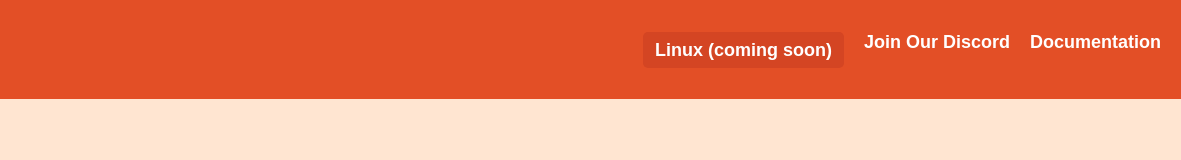
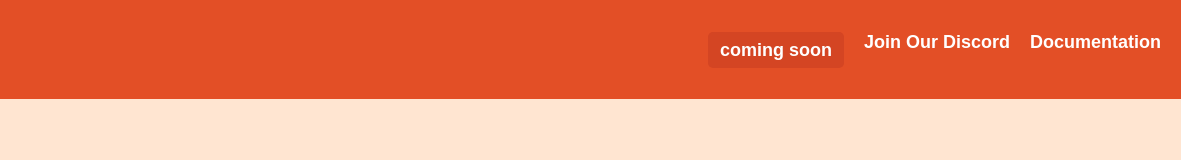
Before and after one commit to AlmejasHub/WSTOAPP, a plain HTML site: page index.html in a window 1280 px wide. Shown: the full height of the page, 99-1280 px from the left. Drawn offline with Linux system fonts and the light colour scheme.

Commit message:
Update index.html

```diff
--- a/index.html
+++ b/index.html
@@ -17,8 +17,7 @@
           <select class="dropbtn">
             <label value="" disabled selected>Create New App +</label>
             <option value="editor">Windows</option>
-            <option value="" disabled selected>Mac (coming soon)</option>
-            <option value="" disabled selected>Linux (coming soon)</option>
+            <option value="" disabled selected>coming soon</option>
           </select>
         </li>
         <li><a href="https://discord.gg/95mGMaFu9r">Join Our Discord</a></li>
```
